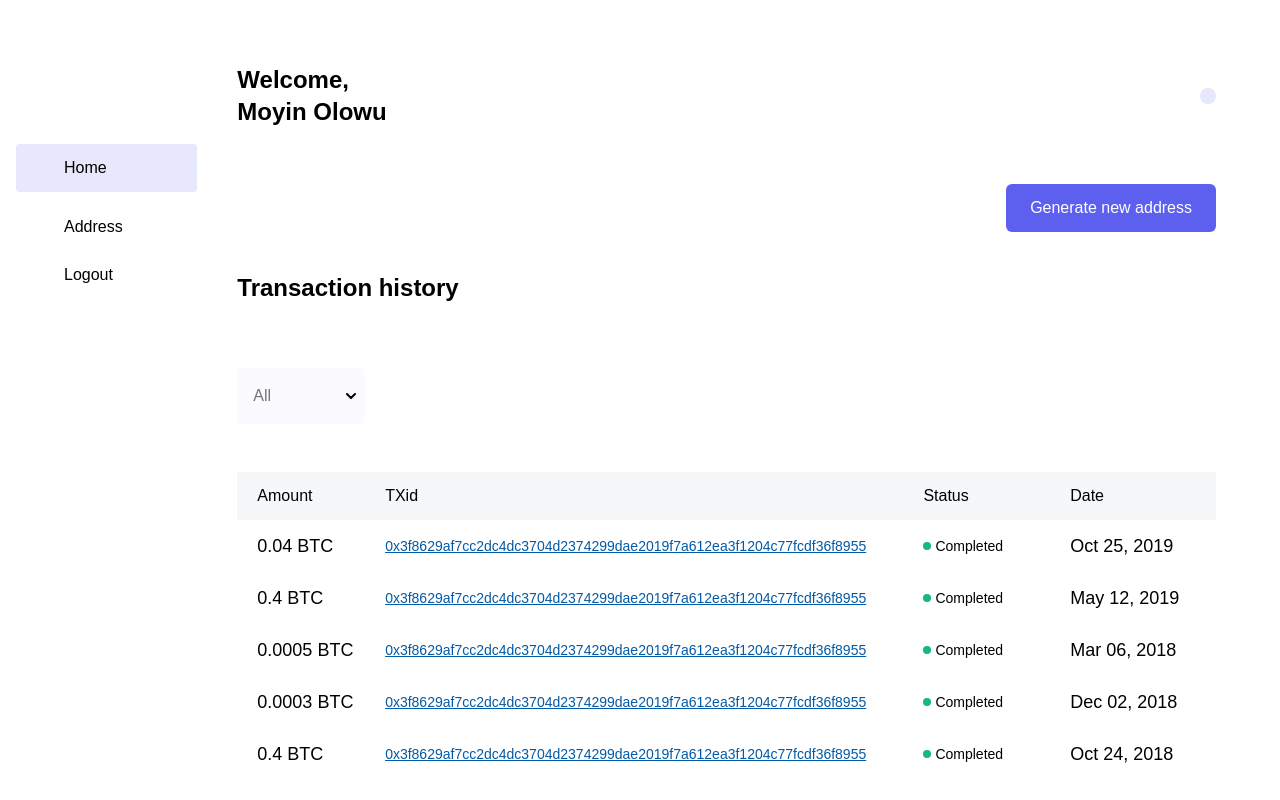
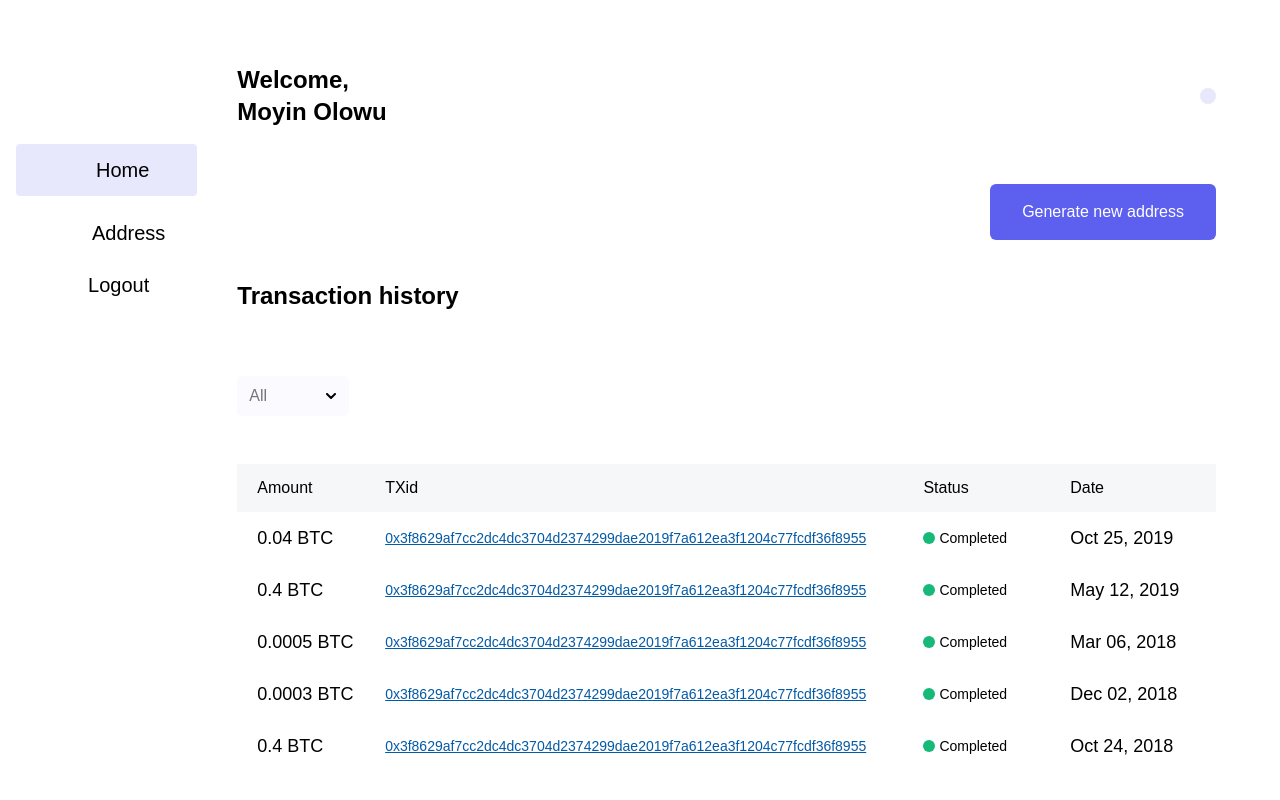
Before and after one commit to fluidcoins/wallet-as-as-service, a Nuxt app: page /home in a window 1280 px wide. Built offline with nearby package versions, Linux system fonts and the light colour scheme.

Commit message:
improve ui components styles

```diff
--- a/components/Button/PlainButton.vue
+++ b/components/Button/PlainButton.vue
@@ -1,5 +1,8 @@
 <template>
-  <button class="px-6 py-3 bg-primary text-white rounded-md" @click="$emit('click')">
+  <button
+    class="px-8 py-4 text-base btn-primary rounded-md font-medium"
+    @click="$emit('click')"
+  >
     {{ label }}
   </button>
 </template>
@@ -10,12 +13,10 @@
   props: {
     label: {
       type: String,
-        required: true
-      }
-    }
+      required: true,
+    },
+  },
 }
 </script>
 
-<style lang="scss" scoped>
-
-</style>
+<style lang="scss" scoped></style>
--- a/components/Sidebar.vue
+++ b/components/Sidebar.vue
@@ -2,52 +2,45 @@
   <div class="h-full">
     <nav class="pt-36">
       <SidebarItem
-        v-for="menu in menuItems"
+        v-for="(menu, i) in menuItems"
         :key="menu.name"
         :iconType="menu.icon"
         :path="menu.path"
         :name="menu.name"
+        :index="i"
       />
-      <button class="px-6 py-3 rounded flex items-center">
+      <button class="px-6 py-3 rounded w-full flex items-center justify-center">
         <Logout />
-        <span class="ml-6">Logout</span>
+        <span class="ml-6 text-xl font-medium">Logout</span>
       </button>
     </nav>
   </div>
 </template>
 
 <script>
-import Logout from "~/assets/svg/logout.svg"
+import Logout from '~/assets/svg/logout.svg'
 export default {
   name: 'Sidebar',
   components: {
-    Logout
+    Logout,
   },
   data() {
     return {
       menuItems: [
         {
-          name: "Home",
-          path: "/home",
-          icon: "Home"
+          name: 'Home',
+          path: '/home',
+          icon: 'Home',
         },
         {
-          name: "Address",
-          path: "/address",
-          icon: "Address"
-        }
+          name: 'Address',
+          path: '/address',
+          icon: 'Address',
+        },
       ],
-      actionItems: [
-        {
-          name: 'Logout',
-          icon: 'Logout'
-        }
-      ]
     }
-  }
+  },
 }
 </script>
 
-<style lang="scss" scoped>
-
-</style>
+<style lang="scss" scoped></style>
--- a/components/SidebarItem.vue
+++ b/components/SidebarItem.vue
@@ -1,11 +1,11 @@
 <template>
   <nuxt-link
-    :class="{'bg-primaryLight': isActive}"
-    class="px-6 py-3 rounded flex items-center nav-item"
+    :class="{ 'bg-primaryLight': isActive, 'ml-3': index == 1 }"
+    class="px-6 py-3 rounded flex items-center justify-center nav-item"
     :to="path"
   >
     <component :is="icon" />
-    <span class="ml-6">
+    <span class="ml-8 font-medium text-xl">
       {{ name }}
     </span>
   </nuxt-link>
@@ -16,7 +16,7 @@
   name: 'SidebarItem',
   components: {
     Home: () => import('~/assets/svg/home.svg'),
-      Address: () => import('~/assets/svg/address.svg')
+    Address: () => import('~/assets/svg/address.svg'),
   },
   data() {
     return {}
@@ -24,20 +24,23 @@
   props: {
     name: {
       type: String,
-        required: true
+      required: true,
     },
     iconType: {
       type: String,
-        required: true
+      required: true,
     },
     path: {
       type: String,
-        required: true
-      }
+      required: true,
+    },
+    index: {
+      type: Number,
+    },
   },
   computed: {
     icon() {
-        switch(this.iconType.toLowerCase()){
+      switch (this.iconType.toLowerCase()) {
         case 'home': {
           return 'Home'
         }
@@ -45,14 +48,17 @@
           return 'Address'
         }
         default: {
-            return ""
+          return ''
         }
       }
     },
-      isActive(){
-        return this.$route.name && this.$route.name.toLowerCase().includes(this.iconType.toLowerCase())
-      }
-    }
+    isActive() {
+      return (
+        this.$route.name &&
+        this.$route.name.toLowerCase().includes(this.iconType.toLowerCase())
+      )
+    },
+  },
 }
 </script>
 
--- a/components/addresses/Table.vue
+++ b/components/addresses/Table.vue
@@ -4,7 +4,7 @@
       <thead class="bg-whitesmoke">
         <tr>
           <th class="w-3/5 font-medium">Address</th>
-          <th class="w-1/5 font-medium">Address Type</th>
+          <th class="w-25 font-medium">Address Type</th>
           <th class="w-1/5 font-medium">Date</th>
         </tr>
       </thead>
@@ -29,21 +29,20 @@
 </template>
 
 <script>
-import Clipboard from "~/assets/svg/clipboard.svg"
+import Clipboard from '~/assets/svg/clipboard.svg'
 
 export default {
   name: 'Table',
   components: {
-    Clipboard
+    Clipboard,
   },
   props: {
     addresses: {
       type: Array,
-      default: () => []
-    }
-  }
+      default: () => [],
+    },
+  },
 }
 </script>
 
-<style lang="css" scoped>
-</style>
+<style lang="css" scoped></style>
--- a/components/transactions/Status.vue
+++ b/components/transactions/Status.vue
@@ -1,7 +1,7 @@
 <template>
-  <div class="status flex items-center">
-    <span class="rounded-full p-1" :class="getClass"></span>
-    <div class="ml-1 font-medium">{{ status | capitalize }}</div>
+  <div class="status flex items-center w-full">
+    <span class="rounded-full w-3 h-3" :class="getClass"></span>
+    <p class="ml-1 font-medium text-black text-sm">{{ status | capitalize }}</p>
   </div>
 </template>
 
@@ -43,5 +43,4 @@
 </script>
 
 <style lang="scss" scoped>
-
 </style>
--- a/components/transactions/Table.vue
+++ b/components/transactions/Table.vue
@@ -3,10 +3,10 @@
     <table class="table-fixed w-full">
       <thead class="bg-whitesmoke">
         <tr>
-          <th class="one-fifth">Amount</th>
-          <th class="two-fifth">TXid</th>
-          <th class="one-fifth">Status</th>
-          <th class="one-fifth">Date</th>
+          <th class="one-fifth font-medium">Amount</th>
+          <th class="two-fifth font-medium">TXid</th>
+          <th class="one-fifth font-medium">Status</th>
+          <th class="one-fifth font-medium">Date</th>
         </tr>
       </thead>
       <tbody>
--- a/layouts/default.vue
+++ b/layouts/default.vue
@@ -1,6 +1,6 @@
 <template>
   <div class="flex h-screen overflow-hidden">
-    <div class="px-4 h-full flex-none w-1/6">
+    <div class="px-4 h-full flex-none w-1/6 max-w-xs">
       <Sidebar />
     </div>
     <div class="flex-1 pl-6 pr-16 overflow-y-auto">
@@ -34,23 +34,23 @@
 </template>
 
 <script>
-import Navbar from "~/components/Navbar"
-import Sidebar from "~/components/Sidebar"
-import ModalMixin from "~/mixins/modal"
-import PlainButton from "~/components/Button/PlainButton"
-import AddressForm from "~/components/Addresses/AddressForm"
-import GeneratedAddress from "~/components/Addresses/GeneratedAddress"
-import Modal from "~/components/Modal"
+import Navbar from '~/components/Navbar'
+import Sidebar from '~/components/Sidebar'
+import ModalMixin from '~/mixins/modal'
+import PlainButton from '~/components/Button/PlainButton'
+import AddressForm from '~/components/Addresses/AddressForm'
+import GeneratedAddress from '~/components/Addresses/GeneratedAddress'
+import Modal from '~/components/Modal'
 
 export default {
   name: 'DefaultLayout',
   mixins: [ModalMixin],
-  data(){
+  data() {
     return {
       globalModalConfig: {
         newAddress: false,
-        detail: false
-      }
+        detail: false,
+      },
     }
   },
   components: {
@@ -59,17 +59,15 @@ export default {
     PlainButton,
     AddressForm,
     GeneratedAddress,
-    Modal
+    Modal,
   },
   methods: {
     refresh() {
-      this.hideModal('newAddress');
-      this.viewModal('detail');
-    }
-  }
+      this.hideModal('newAddress')
+      this.viewModal('detail')
+    },
+  },
 }
 </script>
 
-<style lang="css" scoped>
-
-</style>
+<style lang="css" scoped></style>
--- a/pages/address/index.vue
+++ b/pages/address/index.vue
@@ -1,7 +1,7 @@
 <template>
   <div class="pt-10">
     <h3 class="text-2xl mb-16">Address</h3>
-    <select class="w-32 mb-12 border-0 bg-primaryLight300 text-base text-grey">
+    <select class="select">
       <option value="all">All</option>
     </select>
     <Table :addresses="addresses" />
--- a/pages/home/index.vue
+++ b/pages/home/index.vue
@@ -1,7 +1,7 @@
 <template>
   <div class="pt-10">
     <h3 class="text-2xl mb-16">Transaction history</h3>
-    <select class="w-32 mb-12 border-0 bg-primaryLight300 text-base text-grey">
+    <select class="select">
       <option value="all">All</option>
     </select>
     <Table :transactions="transactions" />
```
Also changed, not shown: assets/css/tailwind.css. Lines whose indentation alone changed are shown as unchanged.
